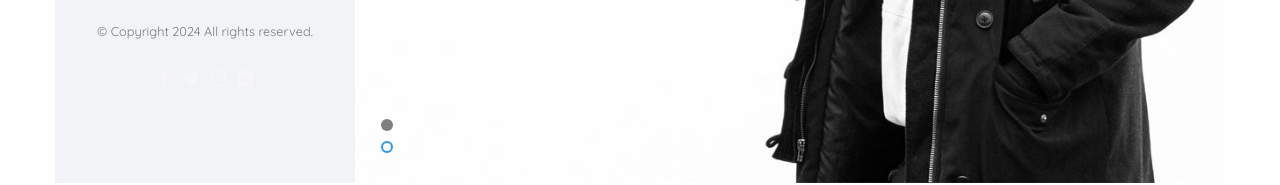
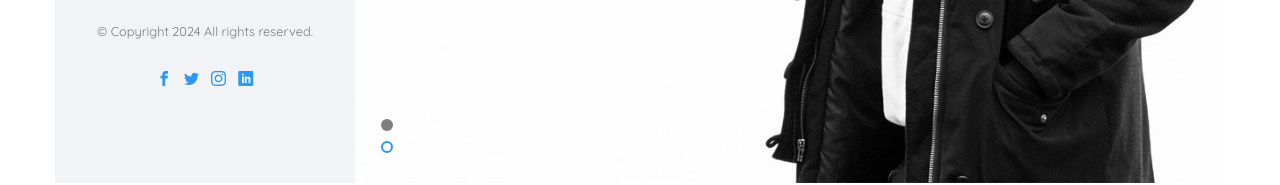
Before and after one commit to arunkrana5/arunkrana5.github.io, a plain HTML site: page index.html in a window 1280 px wide. Shown: the part 617-802 px from the top of the page. Drawn offline with nearby package versions, Linux system fonts and the light colour scheme; files whose address does not match are found by name; a web font is replaced by a local one.

Commit message:
Update style.css

```diff
--- a/css/style.css
+++ b/css/style.css
@@ -208,7 +208,7 @@ figure {
         display: inline;
         list-style: none; }
         #colorlib-aside .colorlib-footer ul li a {
-          color: rgba(255, 255, 255, 0.3);
+          /*color: rgba(255, 255, 255, 0.3);*/
           padding: 4px; }
           #colorlib-aside .colorlib-footer ul li a:hover, #colorlib-aside .colorlib-footer ul li a:active, #colorlib-aside .colorlib-footer ul li a:focus {
             text-decoration: none;
```
